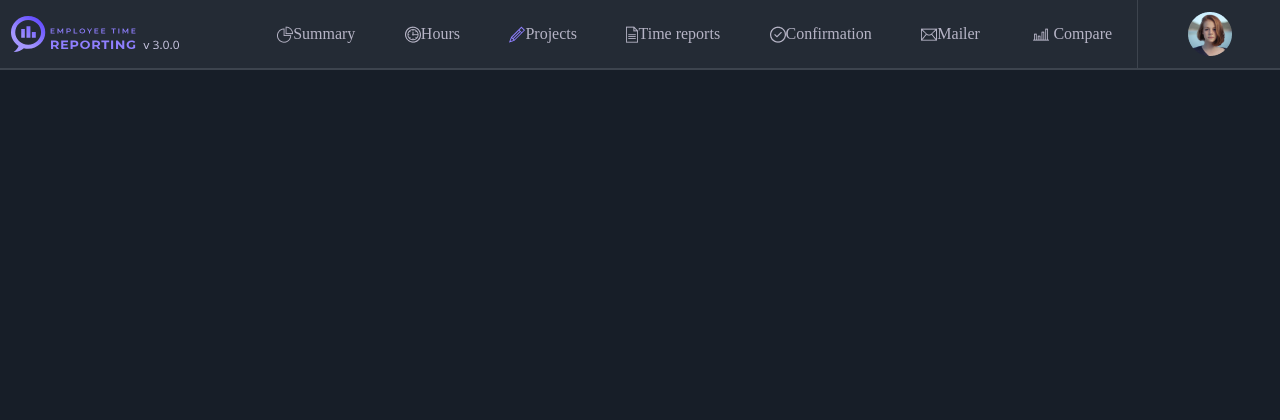
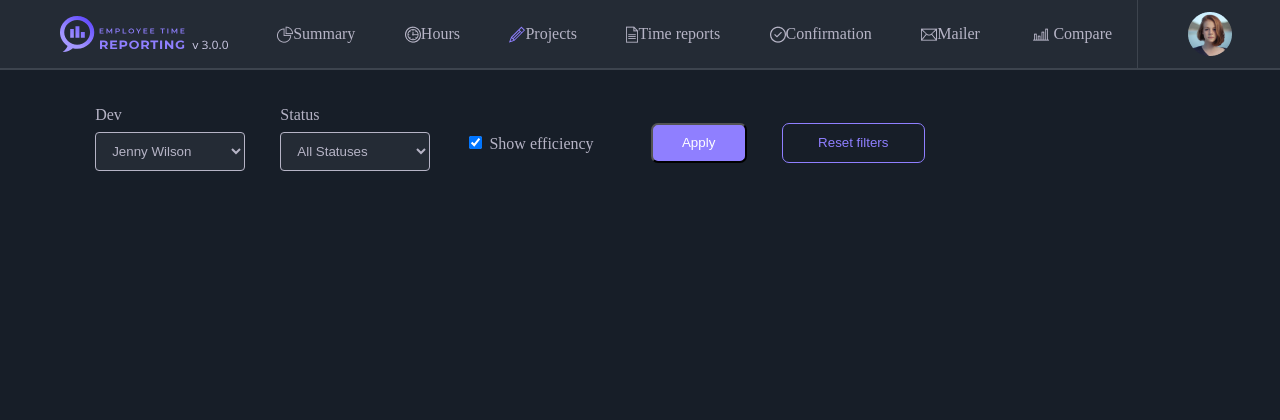
Before and after one commit to nikaffa/gulp-project, a Node server app: page / in a window 1280 px wide. Shown: the top 420 px of the page. Run offline with Node 20, Linux system fonts and the light colour scheme.

Commit message:
layout & style filters. Bugs: checkbox checked color, align items

```diff
--- a/public/index.html
+++ b/public/index.html
@@ -55,13 +55,36 @@
 </header>
 
 
-    <!-- <div>
-      <div class="filters">
+    <div class="filters">
+      <div class="filters_section">
+        <form>
+          <label for="name">Dev</label><br>
+          <select class="select_text" id="name" name="name">
+            <option value="Jenny Wilson">Jenny Wilson</option>
+          </select>
+        </form>
       </div>
-      <button>Aply</button>
-      <button>Reset filters</button>
+      <div class="filters_section">
+         <form>
+          <label for="status">Status</label><br>
+          <select class="select_text" id="status" name="status">
+            <option value="All Statuses">All Statuses</option>
+          </select>
+      </form>
+      </div>
+      <div class="filters_section ">
+        <form>
+          <input type="checkbox" checked="checked">
+          <label for="efficiency"> Show efficiency</label>
+        </form>
+      </div>
+      <button class="btn_apply">Apply</button>
+      <button class="btn_reset">Reset filters</button>
     </div>
 
+
+
+<!--
     <div>
       <div>Project Information</div>
       <div>Project Time</div>
--- a/public/stylesheets/index.css
+++ b/public/stylesheets/index.css
@@ -19,8 +19,8 @@
 
 .logo {
   position: absolute;
-  left: 0%;
-  right: 80.28%;
+  left: 4.17%;
+  right: 84.17%;
   top: 0%;
   bottom: 0%;
 }
@@ -91,6 +91,71 @@
   border: 1px solid #3D444E;
 }
 
+.filters {
+  display: flex;
+  flex-direction: row;
+  align-items: center;
+  position: absolute;
+  width: 900px;
+  height: 69px;
+  left: 60px;
+  top: 108px;
+  justify-content: space-evenly;
+}
+
+.filters_section {
+  width: 150px;
+  color: #B6B4C6;
+  align-self: center;
+}
+
+.select_text {
+  background-color: #242B35;
+  color: #B6B4C6;
+  border: 1px solid #B6B4C6;
+  border-radius: 4px;
+  padding: 10px 12px;
+  width: 100%;
+  margin: 8px 0;
+  top: 137px;
+}
+
+.select_num {
+  background-color: #242B35;
+  color: #B6B4C6;
+  border: 1px solid #B6B4C6;
+  border-radius: 4px;
+  padding: 10px 12px;
+  width: 100%;
+  margin: 8px 0;
+  top: 137px;
+}
+
+.btn_apply {
+  width: 96px;
+  height: 40px;
+  background: #8F7FFF;
+  color: #FFFFFF;
+  border-radius: 7px;
+  padding: 8px 28px;
+}
+
+.btn_reset {
+  width: 143px;
+  height: 40px;
+  border: 1px solid #8F7FFF;
+  background: #171E28;
+  color: #8F7FFF;
+  box-sizing: border-box;
+  border-radius: 7px;
+  padding: 8px 28px;
+}
+
+input:checked {
+  background-color: #8F7FFF;
+  color: #FFFFFF;
+}
+
 .decor {
   background: linear-gradient(350.45deg, #BFBAFA 15.3%, #624BFF 87.74%, #8F7FFF 87.74%, #7F76F7 87.74%);
   border-radius: 7px 0px 0px 7px;
--- a/styles/_layout.scss
+++ b/styles/_layout.scss
@@ -4,16 +4,8 @@
 height: 2068px;
 background-color: #171E28;
 margin: 0%;
-
-  // justify-content: center;
-  // align-items: center;
-  // min-height: 100vh;
-
-  // font-family: $font-family;
-  // background-color: $primary;
-  // margin: 0;
-
 }
+//header
 header {
 position: absolute;
 width: 100%;
@@ -22,22 +14,11 @@
 top: 0px;
 background: $secondary;
 max-width: 100%;
-  // position: absolute;
- // display: flex;
-  // align-items: center;
-  // padding-right: 5%;
-  // padding-left: 5%;
-  // height: 10vh;
-
-  // left: 0%;
-  // right: 0%;
-  // top: 0%;
-  // bottom: 0%;
 }
 .logo {
   position: absolute;
-  left: 0%;
-  right: 80.28%;
+  left: 4.17%;
+  right: 84.17%;
   top: 0%;
   bottom: 0%;
 }
@@ -56,18 +37,6 @@
   bottom: 0%;
   display:flex;
   justify-content: space-between;
-
-
-    // display: inline-block;
-
-    // justify-content: space-between;
-    // align-items: center;
-
-
-    // width: 1440px;
-    // height: 68px;
-    // left: 0px;
-    // top: 0px;
 }
 .menu_item {
   display: flex;
@@ -75,7 +44,6 @@
   align-items: center;
   justify-content: center;
   flex-grow: 1;
-
 };
 .menu_item:hover{
   background: $main-hover;
@@ -83,7 +51,6 @@
   border-radius: 0px 0px 2px 2px;
   border-bottom: $main solid 6px;
 }
-
 .avatar {
   position: absolute;
   left: 92.78%;
@@ -127,13 +94,7 @@
 
 
 .line_3 {
-// position: absolute;
-// left: 88.61%;
-// right: 6.67%;
-// top: 100%;
-// bottom: 0%;
 border-right: 1px solid #3D444E;
-// transform: rotate(-90deg);
 }
 .line_4 {
 position: absolute;
@@ -143,6 +104,74 @@
 bottom: 0%;
 border: 1px solid #3D444E;
 }
+
+//filter
+.filters{
+  display:flex;
+  flex-direction: row;
+  align-items: center;
+position: absolute;
+width: 900px;
+height: 69px;
+left: 60px;
+top: 108px;
+justify-content: space-evenly;
+}
+.filters_section{
+  // position: absolute;
+  width: 150px;
+  color: $text-color-light;
+  align-self: center;
+}
+@mixin select{
+  background-color: $secondary;
+  color: $text-color-light;
+  border: 1px solid $text-color-light;
+  border-radius: 4px;
+  padding: 10px 12px;
+  width: 100%;
+  margin: 8px 0;
+  top: 137px;
+}
+.select_text{
+  @include select();
+}
+.select_num{
+  @include select();
+}
+
+.btn_apply{
+  width: 96px;
+  height: 40px;
+  background: $main;
+  color: $text-color-main;
+border-radius: 7px;
+padding: 8px 28px;
+}
+.btn_reset{
+  width: 143px;
+height: 40px;
+border: 1px solid #8F7FFF;
+background: $primary;
+color: $main;
+box-sizing: border-box;
+border-radius: 7px;
+padding: 8px 28px;
+
+}
+input:checked{
+  background-color: $main;
+  color: $text-color-main;
+
+}
+
+
+
+
+
+
+
+
 
 
 // .my-div{
```
Also changed, not shown: views/index.ejs (+27 -4 lines).
